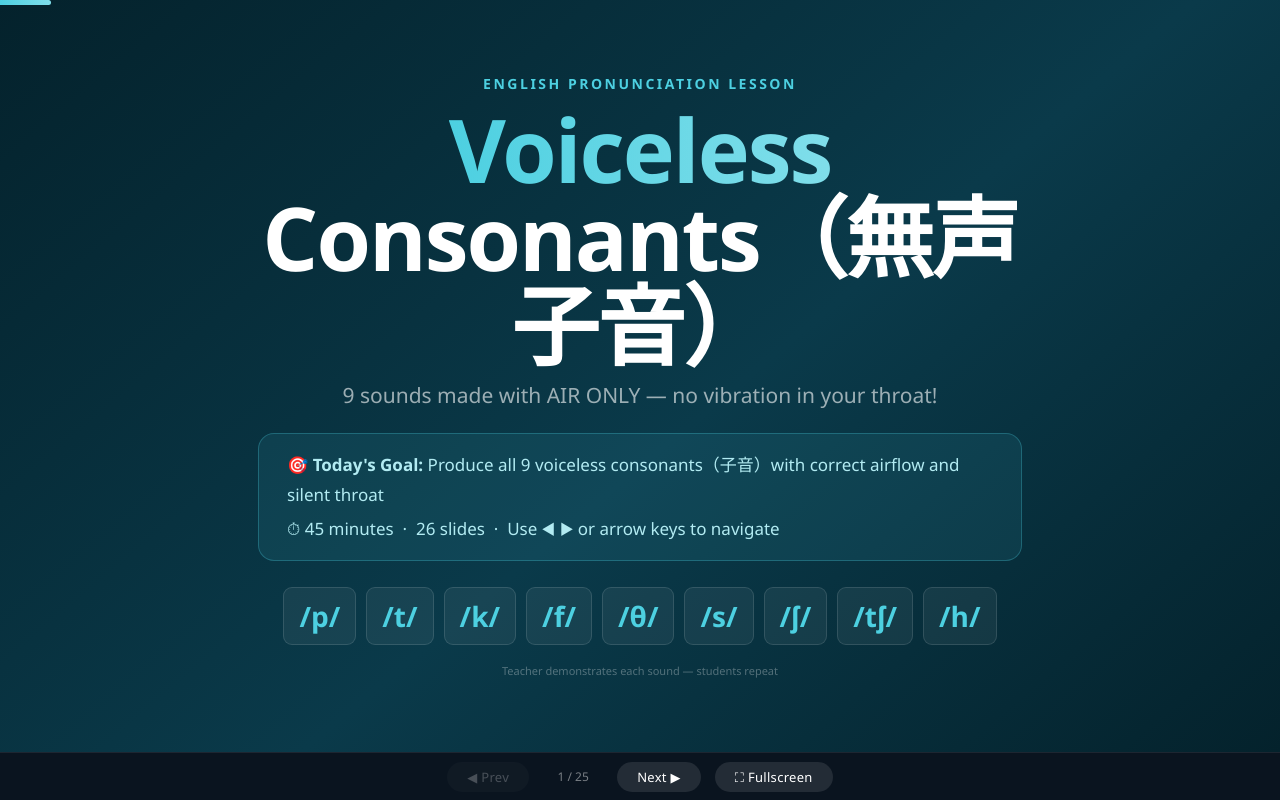
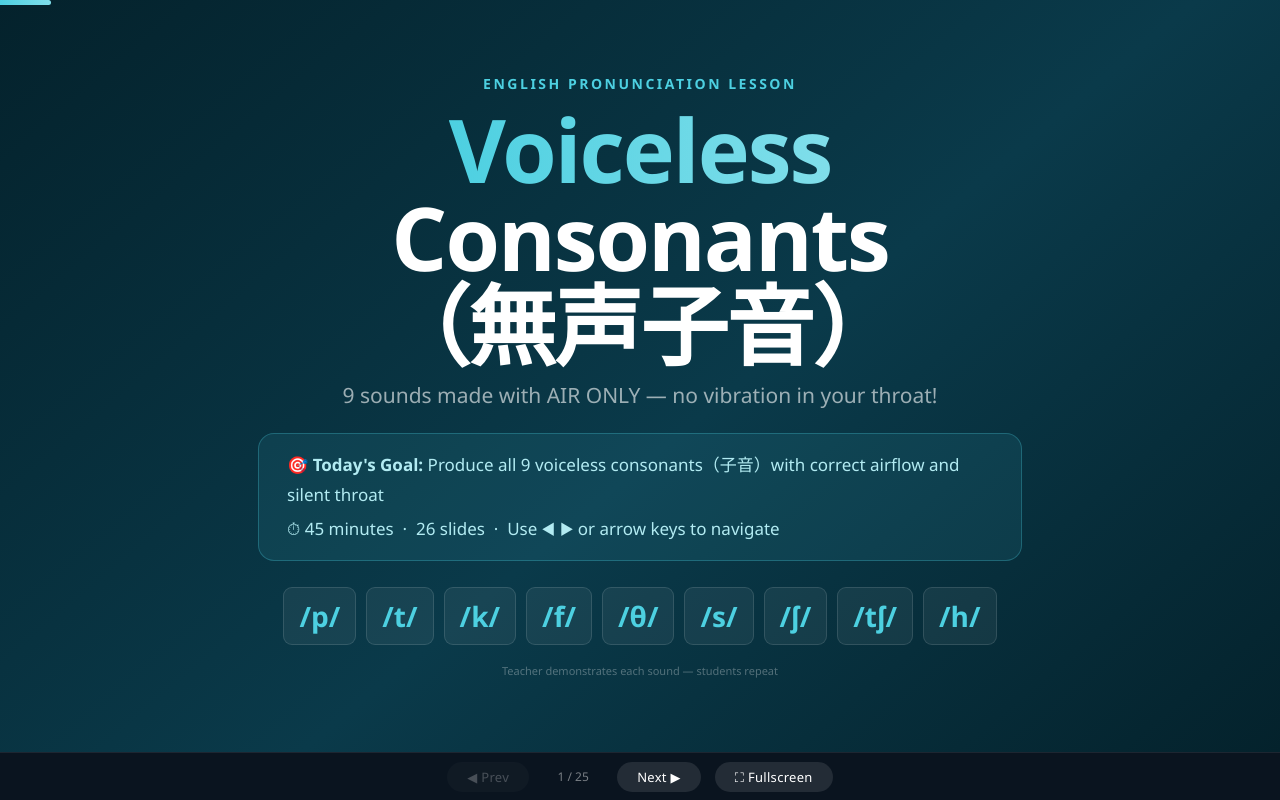
Before and after one commit to Taiyo-1021/lesson-4, a plain HTML site: page index.html in a window 1280 px wide. Drawn offline with Linux system fonts and the light colour scheme.

Commit message:
表紙タイトルの「無声子音」改行を修正
Co-Authored-By: Claude Sonnet 4.6 <noreply@anthropic.com>

```diff
--- a/index.html
+++ b/index.html
@@ -384,7 +384,7 @@ function titleHTML(){
   return `<div class="slide title-slide">
   <div style="max-width:800px;padding:18px">
     <div style="font-size:clamp(11px,1.3vw,14px);color:#4dd0e1;font-weight:700;letter-spacing:2.5px;text-transform:uppercase;margin-bottom:12px">English Pronunciation Lesson</div>
-    <h1><em>Voiceless</em> Consonants（無声子音）</h1>
+    <h1><em>Voiceless</em> Consonants<span style="white-space:nowrap">（無声子音）</span></h1>
     <p class="title-sub">9 sounds made with AIR ONLY — no vibration in your throat!</p>
     <div class="goal-box">
       <p>🎯 <strong>Today's Goal:</strong> Produce all 9 voiceless consonants（子音）with correct airflow and silent throat</p>
```
